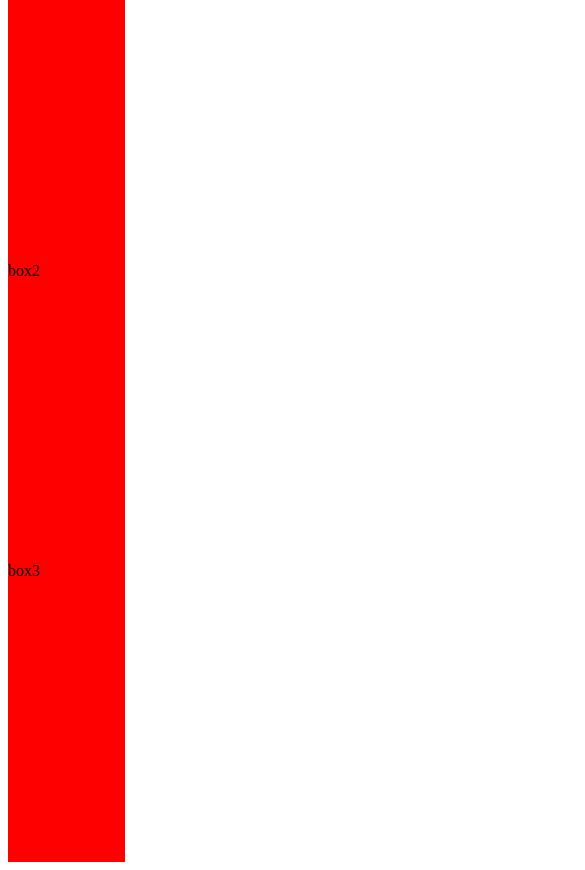
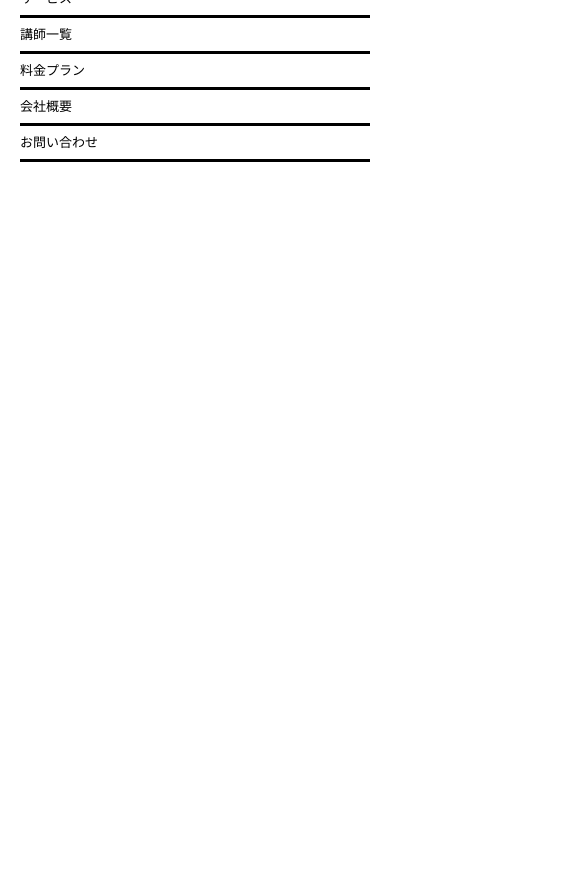
Before and after one commit to sayo-work/desasta, a plain HTML site: page masunaga work2/index.html in a window 390 px wide. Shown: the part 70-940 px from the top of the page, 585 px wide, since content can reach past the window. After the commit the page ends 844 px from the top, so only its background shows below. Drawn offline with Linux system fonts and the light colour scheme.

Commit message:
第２回課題 masunaga

```diff
--- a/20221123/css/style.css
+++ /dev/null
@@ -1,32 +0,0 @@
-@charset "utf-8";
-
-ul{
-    display: flex;
-justify-content: space-between;
-width: 900px;
-margin: 0 auto;
-}
-
-.wrap{
-    display: flex;
-    justify-content: space-between;
-    flex-wrap: wrap;
-    align-items: center;
-    max-width: 960px;
-    margin: 0 auto;
-}
-
-.wrap div {
-width: 31.25%;
-height: 300px;
-background: #f00;
-}
-.wap div:first-child{
-    height:  100px;
-}
-
-@media screen and (max-width:767px) {
-    .wrap {
-        display: block;
-    }
-}
--- /dev/null
+++ b/masunaga work1-1,2/css/style.css
@@ -0,0 +1,42 @@
+@charset "utf-8";
+
+.wrap {
+    display: flex;
+    justify-content: space-between;
+    flex-wrap: wrap;
+    align-items: center;
+    max-width: 960px;
+    margin: 0 auto;
+}
+.wrap div {
+    width: 300px;
+    height: 300px;
+    background: #00f;
+    margin-bottom: 100px;
+}
+
+.wrap2 {
+    display: flex;
+    justify-content: space-between;
+    flex-wrap: wrap;
+    align-items: center;
+    max-width: 960px;
+    margin: 0 auto;
+}
+.wrap2 div {
+    width:  31.25%;
+    height: 300px;
+    background: #f00;
+    margin-bottom: 20px;
+}
+
+
+.wap div:first-child{
+    height:  100px;
+}
+
+@media screen and (max-width:767px) {
+    .wrap {
+        display: block;
+    }
+}
--- /dev/null
+++ b/masunaga work2/css/style.css
@@ -0,0 +1,87 @@
+@charset "utf-8";
+
+/* cssリセット */
+
+/*利用するタグによってこちらの内容は増やす*/
+html,
+body,
+h1,
+h2,
+h3,
+p,
+dl,
+dt,
+dd,
+ul,
+li {
+    margin: 0;
+    padding: 0;
+    line-height: 1;
+    /*デフォルトの文字色、font-familyを予め当てておく*/
+    color: #000;
+    font-family: "游ゴシック体", YuGothic, "游ゴシック", "Yu Gothic", "メイリオ",
+        "Hiragino Kaku Gothic ProN", "Hiragino Sans", sans-serif;
+}
+
+a {
+    /*下線を消す*/
+    text-decoration: none;
+    /*色を消す*/
+    color: inherit;
+}
+
+ul {
+    /*左の「・」を消す*/
+    list-style: none;
+}
+
+img {
+    max-width: 100%;
+    vertical-align: bottom;
+    border: none;
+}
+
+
+.wrap {
+    display: flex;
+    justify-content: space-between;
+    max-width: 960px;
+    align-items: center;
+    margin: 0 auto;
+    padding: 20px;
+}
+
+.wrap ul{
+    display: flex;
+    justify-content: space-between;
+    align-items: center;
+}
+
+.wrap ul li{
+    padding: 5px 30px;
+    border-right: 1px solid #000;
+    margin: 0 auto;
+    font-size: small;
+}
+
+.wrap ul li:last-child {
+    border-right: none;
+}
+
+@media screen and (max-width: 767px) {
+    .wrap {
+        display: block;
+        width: auto;
+    }
+
+    .wrap ul{
+        display: block;
+    }
+
+    .wrap ul li {
+        display: block;
+        padding: 10px 0px;
+        border-right: none;
+        border-bottom: solid #000;
+    }
+}
--- a/20221123/index.html
+++ b/masunaga work2/index.html
@@ -5,22 +5,20 @@
     <meta charset="UTF-8">
     <meta http-equiv="X-UA-Compatible" content="IE=edge">
     <meta name="viewport" content="width=device-width, initial-scale=1.0">
-    <title>Document</title>
+    <title>課題２</title>
     <link rel="stylesheet" href="css/style.css">
-
 </head>
 
 <body>
-    <ul>
-        <li>会社概要</li>
-        <li>サービス</li>
-        <li>問い合わせ</li>
-
-    </ul>
     <div class="wrap">
-        <div>box1</div>
-        <div>box2</div>
-        <div>box3</div>
+        <h1>タイトル</h1>
+        <ul>
+            <li>サービス</li>
+            <li>講師一覧</li>
+            <li>料金プラン</li>
+            <li>会社概要</li>
+            <li>お問い合わせ</li>
+        </ul>
     </div>
 </body>
 
```
Also changed, not shown: masunaga work1-1,2/index.html (added, +30 -0 lines), 4 other files.
